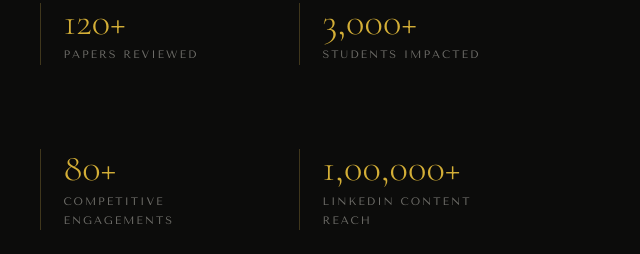
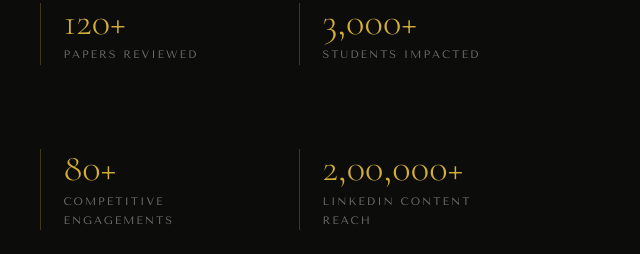
Before and after one commit to Aadhar-Gupta-0/my-website, a plain HTML site: page index.html in a window 1280 px wide. Shown: the part 1257-1511 px from the top of the page, 640-1280 px from the left. Drawn offline with nearby package versions, Linux system fonts and the light colour scheme.

Commit message:
Update index.html

```diff
--- a/index.html
+++ b/index.html
@@ -1115,7 +1115,7 @@ Outside of this, I’m usually on a pickleball court, deep in a PS5 session, or
           <div class="stat-label">Competitive Engagements</div>
         </div>
         <div class="stat-item">
-          <div class="stat-num">100,000+</div>
+          <div class="stat-num">200,000+</div>
           <div class="stat-label">Linkedin Content Reach</div>
         </div>
       </div>
```
